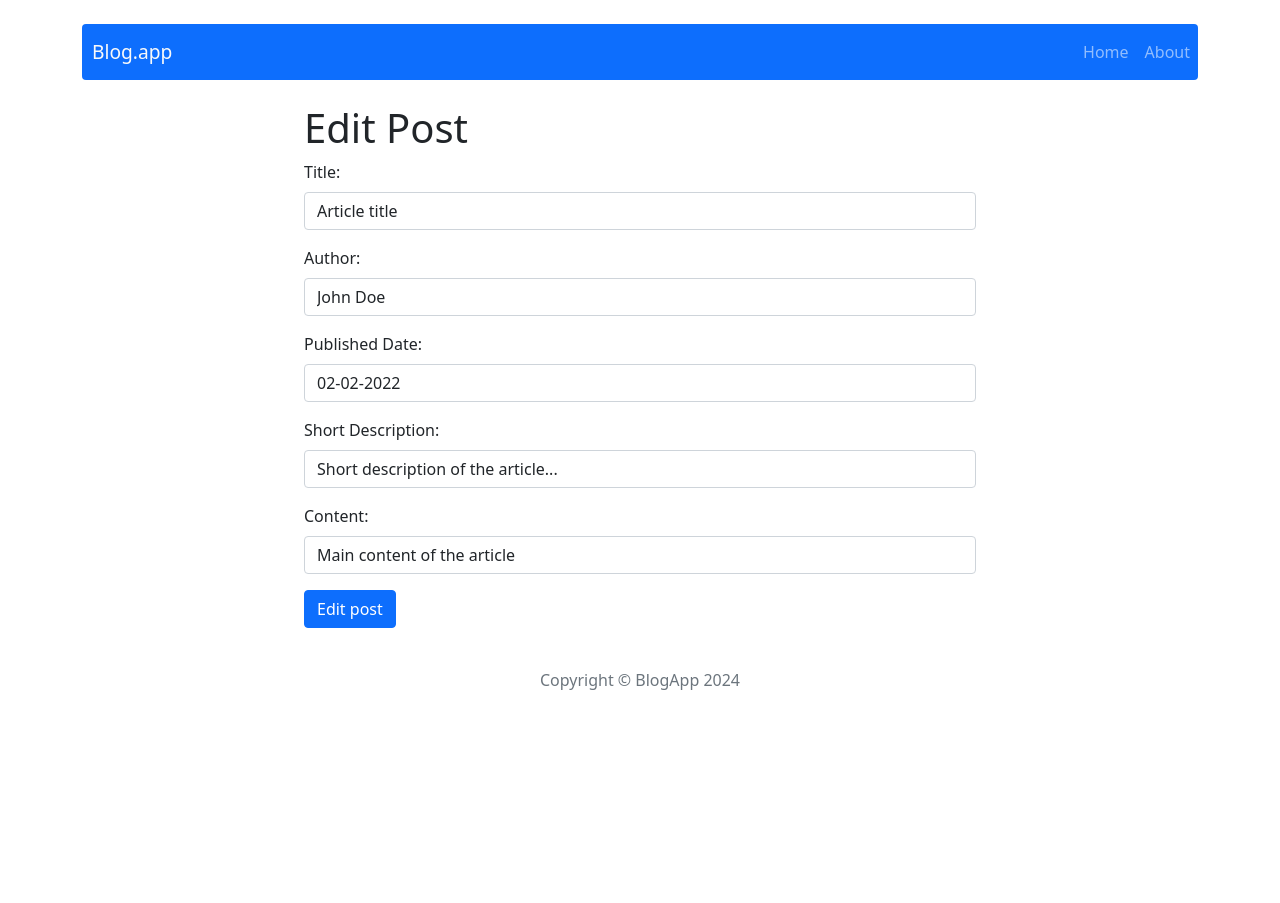
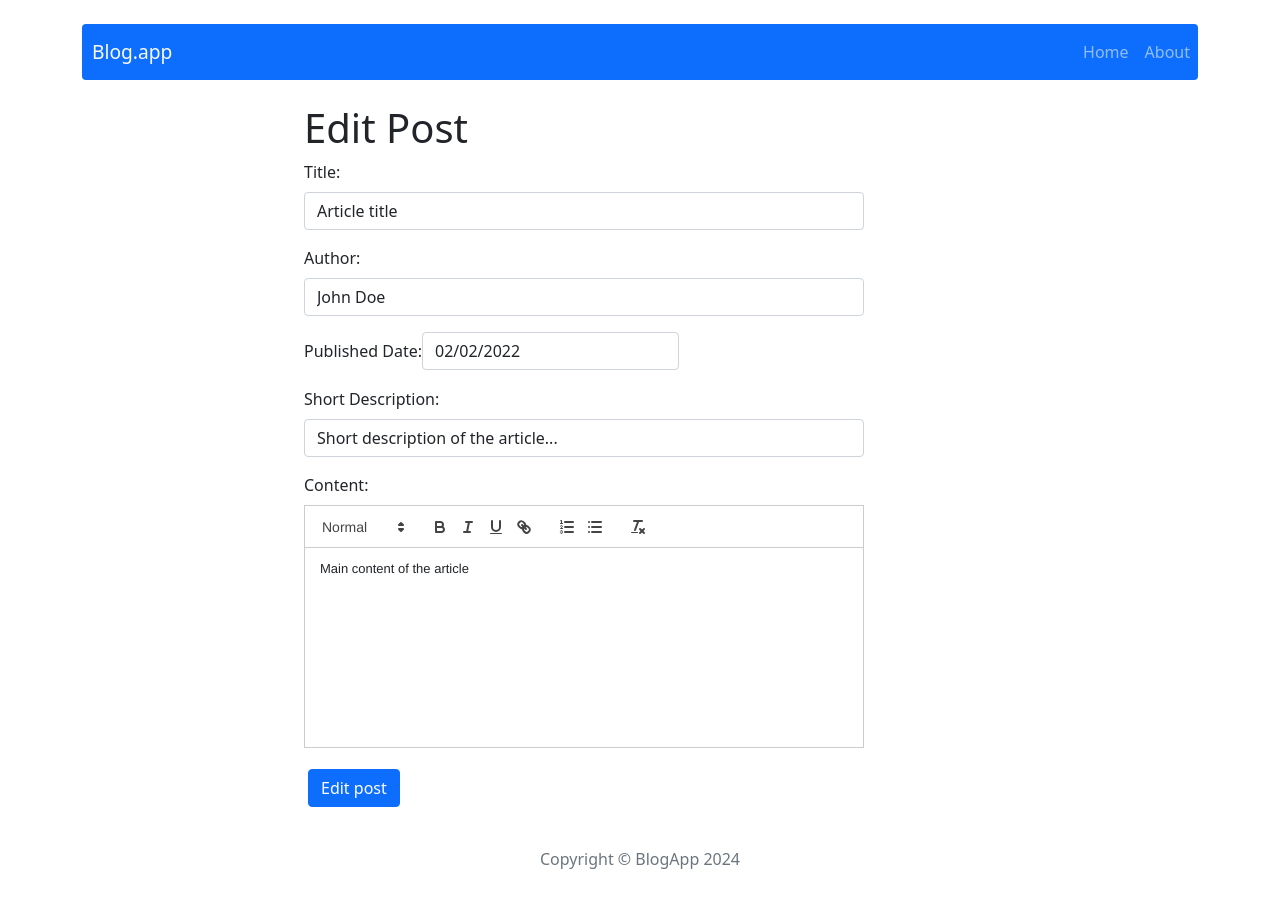
Before and after one commit to Natalialas/react-blog, a React (Create React App) app: page /post/edit/1 in a window 1280 px wide. Before the commit the page ends 800 px from the top, so only its background shows below. Built offline with nearby package versions, Linux system fonts and the light colour scheme.

Commit message:
Add edit date

```diff
--- a/package.json
+++ b/package.json
@@ -10,8 +10,10 @@
     "http-server": "^14.1.1",
     "react": "^18.2.0",
     "react-bootstrap": "2.8.0",
+    "react-datepicker": "^4.25.0",
     "react-dom": "^18.2.0",
     "react-hook-form": "^7.49.3",
+    "react-quill": "^2.0.0",
     "react-redux": "8.1.2",
     "react-router-dom": "6.15.0",
     "react-scripts": "5.0.1",
--- a/src/components/features/PostForm/PostForm.js
+++ b/src/components/features/PostForm/PostForm.js
@@ -1,5 +1,9 @@
 import { useState } from 'react';
-import  { Button, Form } from "react-bootstrap";
+import  { Button, Form, Row, Col } from "react-bootstrap";
+import ReactQuill from 'react-quill';
+import 'react-quill/dist/quill.snow.css';
+import DatePicker from "react-datepicker";
+import "react-datepicker/dist/react-datepicker.css";
 
 
 const PostForm = ({ action, actionText, ...props}) => {
@@ -17,7 +21,10 @@ const PostForm = ({ action, actionText, ...props}) => {
       };
 
     return (
+    <section>
+        <Row className="d-flex flex-column">
         <Form onSubmit={handleSubmit}>
+        <Col lg={10} xs={12} md={8}>
             <Form.Group className="mb-3" controlId="title">
                 <Form.Label>Title:</Form.Label>
                 <Form.Control type="text" value={title} onChange={(e) => setTitle(e.target.value)} />
@@ -30,7 +37,7 @@ const PostForm = ({ action, actionText, ...props}) => {
 
             <Form.Group className="mb-3" controlId="publishedDate">
                 <Form.Label>Published Date:</Form.Label>
-                <Form.Control type="text" value={publishedDate} onChange={(e) => setPublishedDate(e.target.value)} />
+                <DatePicker selected={publishedDate} onChange={(date) => setPublishedDate(date)} className="form-control" placeholderText="Date" dateFormat="dd/MM/yyyy" />
             </Form.Group>
 
             <Form.Group className="mb-3" controlId="shortDescription">
@@ -40,11 +47,14 @@ const PostForm = ({ action, actionText, ...props}) => {
 
             <Form.Group className="mb-3" controlId="content">
                 <Form.Label>Content:</Form.Label>
-                <Form.Control type="text" value={content} onChange={(e) => setContent(e.target.value)} />
+                <ReactQuill theme="snow" style={{ height: '200px' }} value={content} onChange={setContent} />
             </Form.Group>
 
-            <Button variant="primary" type="submit">{actionText}</Button>
+            </Col>
+            <Button variant="primary" type="submit" className="mx-1 mt-5">{actionText}</Button>
         </Form>
+      </Row>
+      </section>
     );
   };
 
--- a/src/components/pages/Home/Home.js
+++ b/src/components/pages/Home/Home.js
@@ -2,6 +2,7 @@ import { getAllPosts } from "../../../redux/postsRedux";
 import { useSelector } from 'react-redux';
 import { Card, Button, Row, Col } from 'react-bootstrap';
 import { Link } from 'react-router-dom';
+import { dateToStr } from "../../../utils/dateToStr";
 
 
 const Home = (props) => {
@@ -30,7 +31,7 @@ const Home = (props) => {
                                     <strong>Author:</strong> {post.author}
                                 </div>
                                 <div>
-                                    <strong>Published:</strong> {post.publishedDate}
+                                    <strong>Published:</strong> {dateToStr(new Date(post.publishedDate))}
                                 </div>
                                 <div className="my-3">{post.shortDescription}</div>
                                 <Link to={`/post/${post.id}`}>
--- a/src/components/pages/SinglePost/SinglePost.js
+++ b/src/components/pages/SinglePost/SinglePost.js
@@ -5,6 +5,7 @@ import { Navigate } from 'react-router-dom';
 import { useParams } from 'react-router';
 import RemovePost from '../RemovePost/RemovePost';
 import { Card, Button, Row, Col } from 'react-bootstrap';
+import { dateToStr } from '../../../utils/dateToStr';
 
 
 const SinglePost = (props) => {
@@ -31,8 +32,8 @@ const SinglePost = (props) => {
                 <Card className="border-0" >
                     <Card.Body>
                     <Card.Text className="mb-2"><b>Author:</b> {postData.author}</Card.Text>
-                    <Card.Text className="mb-3"><b>Published:</b> {postData.publishedDate}</Card.Text>
-                    <Card.Text className="mb-3">{postData.content}</Card.Text>
+                    <Card.Text className="mb-3"><b>Published:</b> {dateToStr(postData.publishedDate)}</Card.Text>
+                    <Card.Text className="mb-3" dangerouslySetInnerHTML={{ __html: postData.content }}></Card.Text>
                     </Card.Body>
                 </Card>
             </Col>
--- a/src/redux/initialState.js
+++ b/src/redux/initialState.js
@@ -5,7 +5,7 @@ const initialState = {
         title: 'Article title',
         shortDescription: 'Short description of the article...',
         content: 'Main content of the article',
-        publishedDate: '02-02-2022',
+        publishedDate: new Date('02/02/2022'),
         author: 'John Doe'
     },
     {
@@ -13,7 +13,7 @@ const initialState = {
         title: 'Article title II',
         shortDescription: 'Short description of the article...',
         content: 'Main content of the article',
-        publishedDate: '01-07-2023',
+        publishedDate: new Date('01-07-2023'),
         author: 'Amanda Doe'
     },
     {
@@ -21,7 +21,7 @@ const initialState = {
         title: 'Article title III',
         shortDescription: 'Short description of the article...',
         content: 'Main content of the article',
-        publishedDate: '08-01-2024',
+        publishedDate: new Date('08-01-2024'),
         author: 'Jack Nicholson'
     }
 
--- /dev/null
+++ b/src/utils/dateToStr.js
@@ -0,0 +1,6 @@
+export const dateToStr = (date) => {
+    const dd = date.getDate().toString().padStart(2, '0');
+    const mm = (1 + date.getMonth()).toString().padStart(2, '0');
+    const yyyy = date.getFullYear();
+    return dd + '/' + mm + '/' + yyyy;
+  };
```
Also changed, not shown: 2 other files (tests, documents, lock files or other folders).
